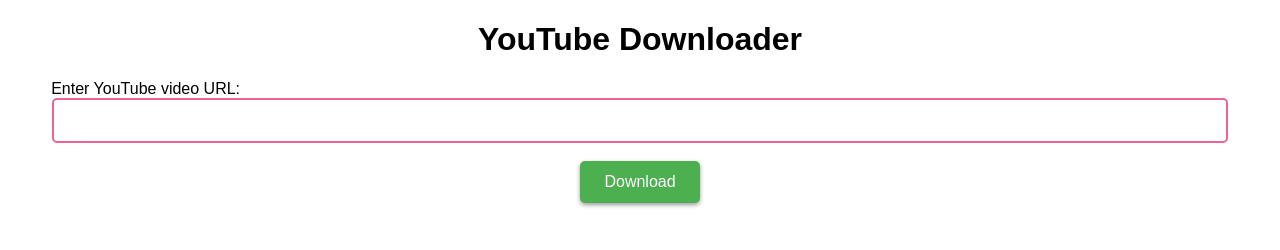
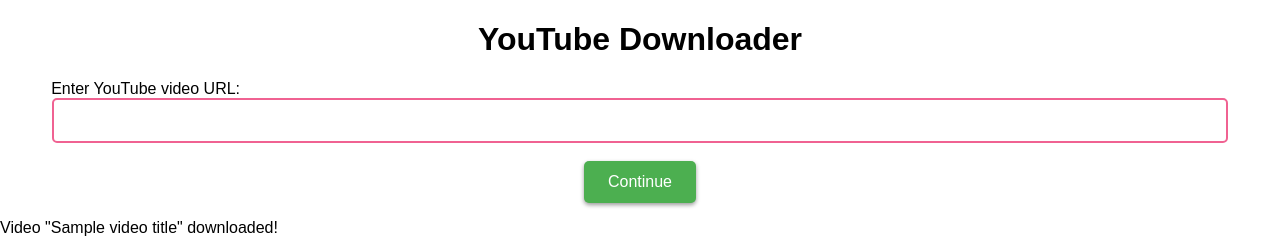
Before and after one commit to yashNiwane/YouTube-Video-Downloader, a Flask app: template templates/index.html in a window 1280 px wide. Shown: the top 250 px of the page. Run offline with Flask 2, Linux system fonts and the light colour scheme; the template is opened without the code that fills it: most values are stand-ins (such as "Sample title", 1, 10 or a date in 2020).

Commit message:
Update index.html

```diff
--- a/templates/index.html
+++ b/templates/index.html
@@ -21,9 +21,7 @@
   color: #444444;
   transition: all 0.3s ease;
   width: 90%;
-display: block;
   margin: auto;
-
 }
 
 input[type="text"][name="url"]:focus {
@@ -63,11 +61,18 @@
     <form method="POST" action="/">
         <label>Enter YouTube video URL:</label><br>
         <input type="text" name="url"><br id="search-bar">
-		<input type="submit" value="Download">
+        <input type="submit" value="Continue">
     </form>
 
-	<script>
-export FLASK_APP=app.py
-  flask run</script>
+    {% if video_title %}
+        <p>Video "{{ video_title }}" downloaded!</p>
+
+        <!-- Add the video element with the source attribute -->
+        <video width="640" height="360" controls>
+            <source src="{{ url_for('static', filename='downloads/' + video_title + '.mp4') }}" type="video/mp4">
+
+            Your browser does not support the video tag.
+        </video>
+    {% endif %}
 </body>
 </html>
```
Lines whose indentation alone changed are shown as unchanged.
